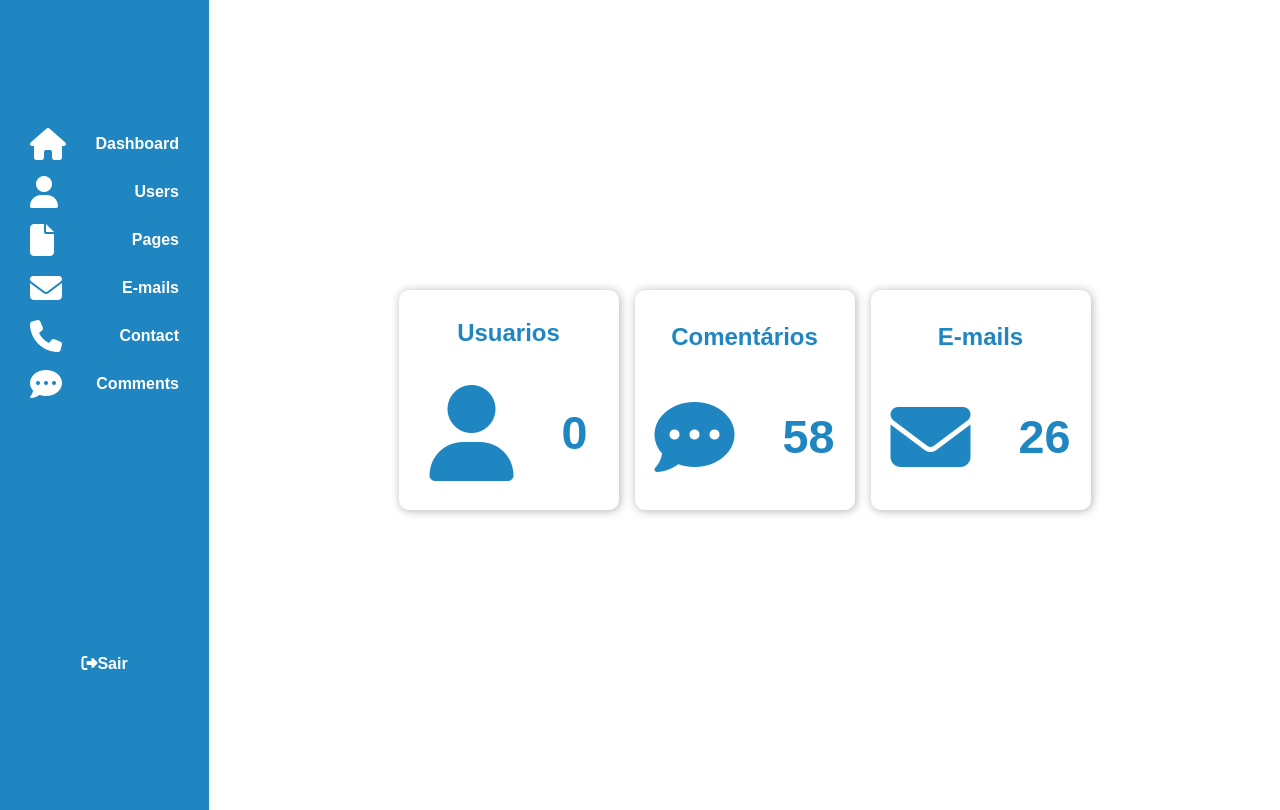
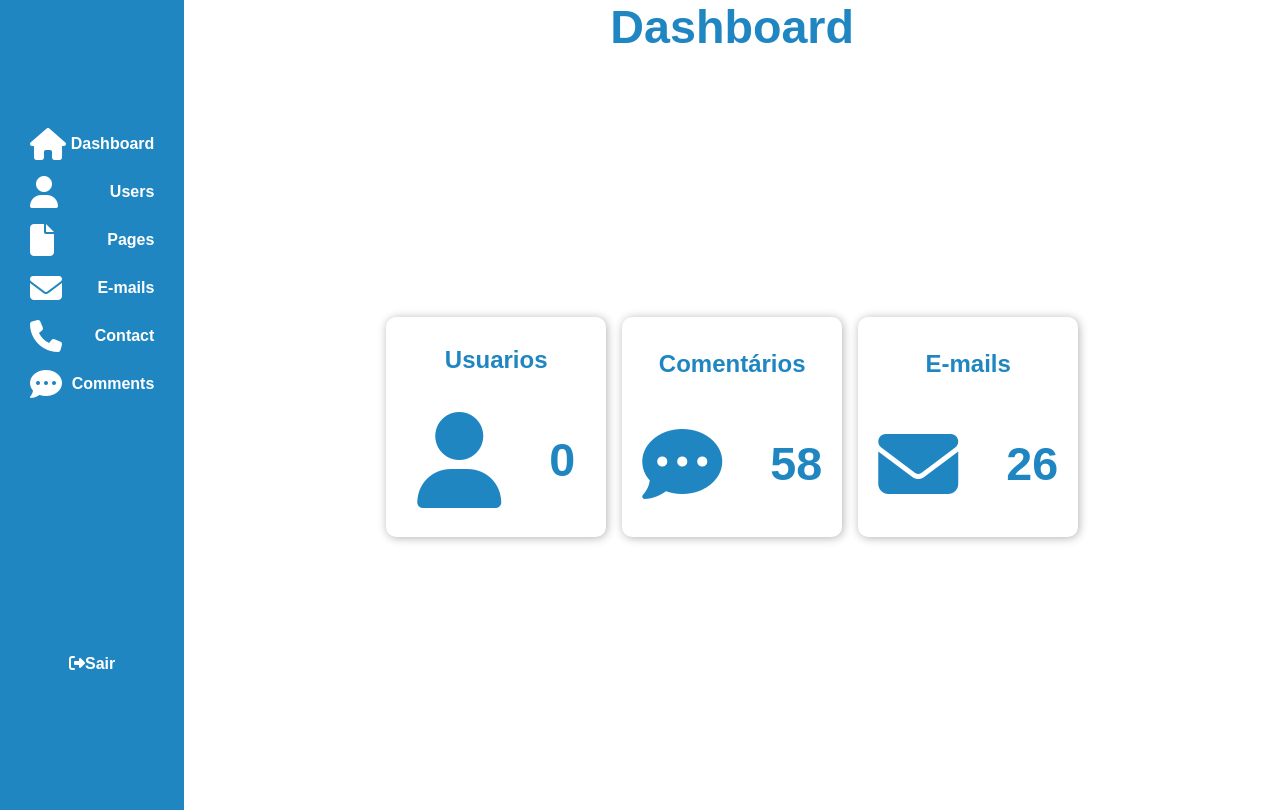
Before and after one commit to devGusta2/SecurityTests, a PHP site: page /adm/dashboard.php in a window 1280 px wide. Run offline with PHP 8.4, Linux system fonts and the light colour scheme; data that the repository does not hold is empty; some libraries are stand-ins or nearby versions.

Commit message:
SQL-INJECT

```diff
--- a/SQL-INJECTION/adm/dashboard.php
+++ b/SQL-INJECTION/adm/dashboard.php
@@ -11,6 +11,7 @@
 </head>
 <body>
     <div class="container">
+
         <div class="menu-vert">
                     <ul>
                         <li><a href="dashboard.php" class="link"><i class="fa-solid fa-house fa-2x"></i><p>Dashboard</p></a></li>
@@ -27,7 +28,10 @@
             $stmt=$mysqli->query($sql);
             $users=$stmt->num_rows;
         ?>
+        <div class="content">
+        <h1>Dashboard</h1>
         <div class="card-box">
+
             <div class="card">
                 <h2>Usuarios</h2>
                 <div class="row-card">
@@ -52,6 +56,7 @@
             </div>
 
         </div>
+        </div>
 
     </div>
     <script src="https://kit.fontawesome.com/787aeba2d2.js" crossorigin="anonymous"></script>
--- a/SQL-INJECTION/adm/styles/style-dashboard.css
+++ b/SQL-INJECTION/adm/styles/style-dashboard.css
@@ -86,3 +86,15 @@ body{
     font-size: 35pt;
     font-weight: bold;
 }
+
+.content{
+    width: 100%;
+    height: 100%;
+    display: flex;
+    flex-direction: column;
+    align-items: center;
+}
+.content h1{
+    color: rgb(31, 134, 194);
+    font-size: 35pt;
+}
```
Also changed, not shown: SQL-INJECTION/adm/protect.php (added, +11 -0 lines).
